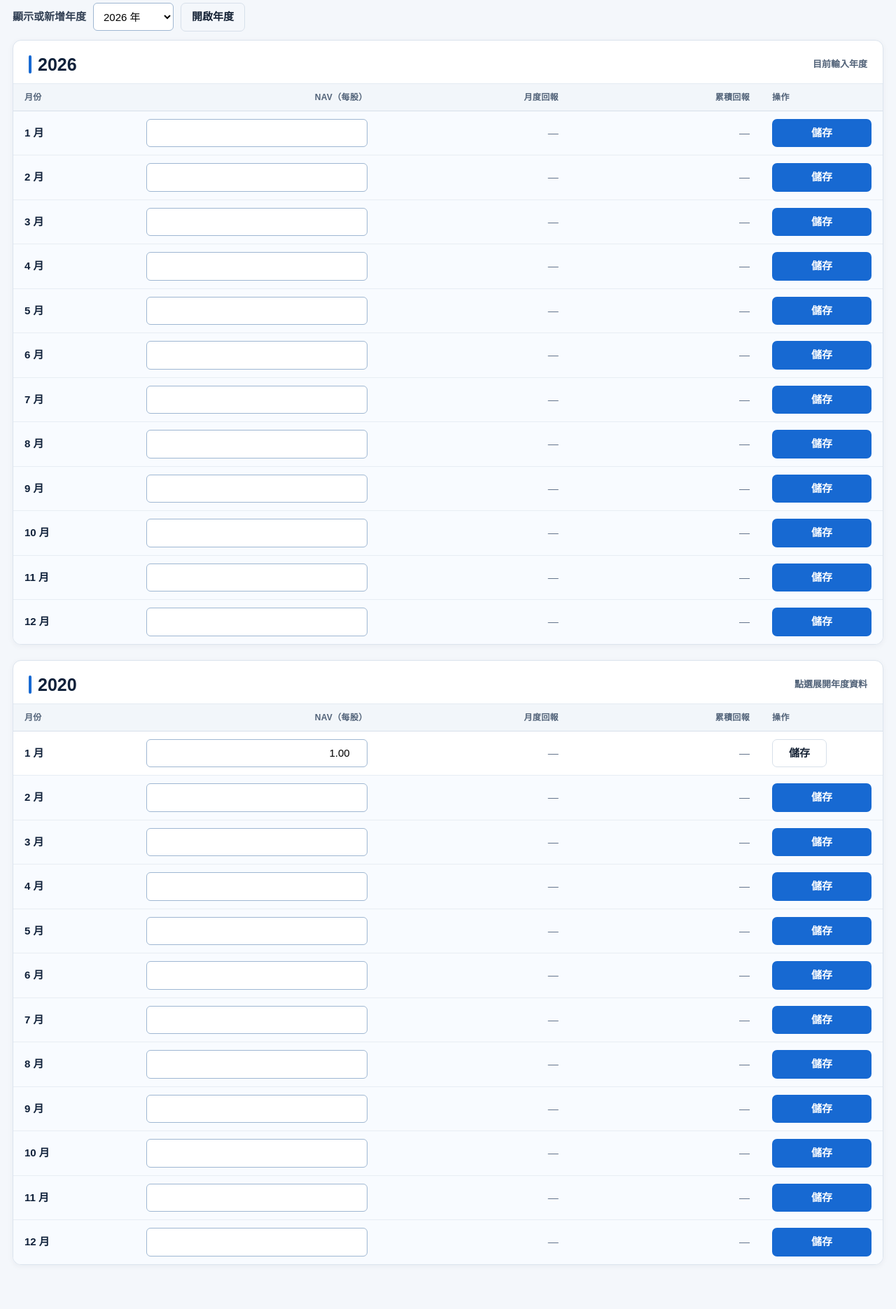
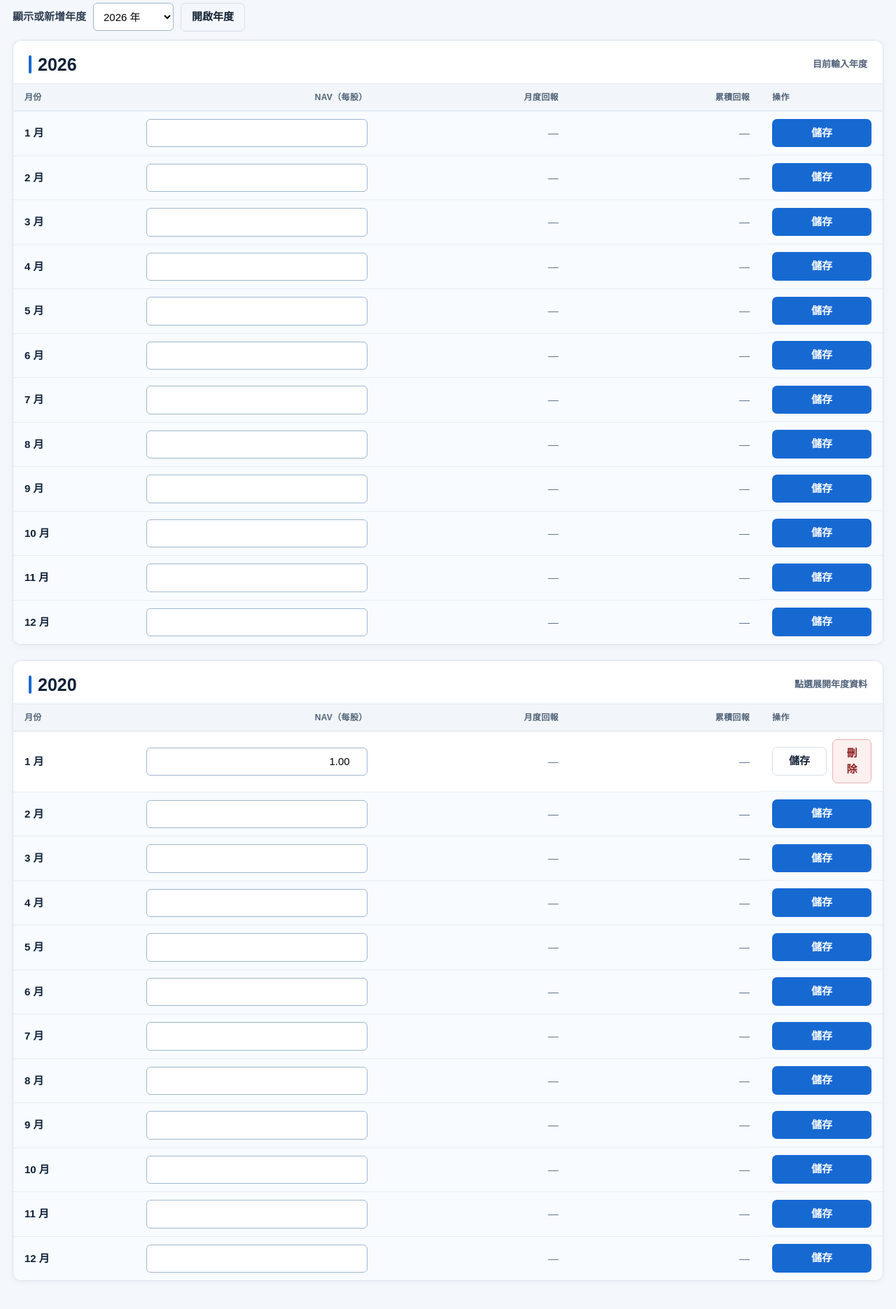
Before and after one commit to aaronckyau/license9_nav, a Django app: page /classes/1/entry/ in a window 1280 px wide, after a click that opens the changed part. Shown: the part 346-2216 px from the top of the page at 70% size. Before the commit the page ends 2159 px from the top, so only its background shows below. Run offline with Django 5.2, Linux system fonts and the light colour scheme; a user stored in the database is signed in; tables that the repository leaves empty hold one stand-in row (values such as "Sample post"); some libraries are stand-ins or nearby versions.

Commit message:
Simplify reports and add NAV deletion

```diff
--- a/navapp/urls.py
+++ b/navapp/urls.py
@@ -32,6 +32,11 @@ urlpatterns = [
         views.nav_edit,
         name="nav-edit",
     ),
+    path(
+        "classes/<int:share_class_pk>/nav/<int:pk>/delete/",
+        views.nav_delete,
+        name="nav-delete",
+    ),
     path("classes/<int:pk>/nav/import/", views.bulk_import, name="bulk-import"),
     path("reports/new/", views.report_create, name="report-create"),
     path("reports/", views.report_history, name="report-history"),
--- a/navapp/views.py
+++ b/navapp/views.py
@@ -527,6 +527,45 @@ def nav_edit(request, share_class_pk, pk=None):
 
 
 @login_required
+@require_POST
+def nav_delete(request, share_class_pk, pk):
+    share_class = get_object_or_404(ShareClass, pk=share_class_pk, is_active=True)
+    with transaction.atomic():
+        record = get_object_or_404(
+            NAVRecord.objects.select_for_update(),
+            pk=pk,
+            share_class=share_class,
+            is_active=True,
+        )
+        before = _nav_json(record)
+        record.is_active = False
+        record.revision += 1
+        record.updated_by = request.user
+        record.save(update_fields=["is_active", "revision", "updated_by", "updated_at"])
+        AuditLog.objects.create(
+            actor=request.user,
+            entity_type="NAVRecord",
+            entity_id=str(record.pk),
+            action="DELETE",
+            before_json=before,
+            reason="使用者於每月 NAV 表格刪除紀錄",
+        )
+        stale_count = mark_affected_reports_stale(
+            record,
+            request.user,
+            "NAV 紀錄已刪除",
+        )
+        reset_affected_mutable_reports(record, request.user, "NAV 紀錄已刪除")
+    if stale_count:
+        messages.warning(request, f"NAV 已刪除；{stale_count} 份定稿報告需要重新產生。")
+    else:
+        messages.success(request, "NAV 已刪除。")
+    return_year = request.POST.get("return_year", "")
+    suffix = f"?year={return_year}" if return_year.isdigit() else ""
+    return redirect(f"{reverse('simple-entry', args=[share_class.pk])}{suffix}")
+
+
+@login_required
 def bulk_import(request, pk):
     share_class = get_object_or_404(ShareClass, pk=pk)
     preview_rows = None
@@ -847,7 +886,7 @@ def _report_history_context(
             "month": active_report.report_month,
         }
     return {
-        "reports": reports,
+        "reports": [active_report] if active_report else [],
         "selected_report": str(active_report.pk) if active_report else "",
         "report": active_report,
         "period_form": report_create_form or ReportCreateForm(initial=period_initial),
--- a/static/css/nav-simplified.css
+++ b/static/css/nav-simplified.css
@@ -81,6 +81,22 @@
   font-weight: 700;
 }
 
+.nav-action-cell {
+  align-items: center;
+  display: flex;
+  gap: 8px;
+}
+
+.nav-delete-form {
+  margin: 0;
+}
+
+.button.danger {
+  background: #fff0f0;
+  border-color: #e4b1b1;
+  color: #8f2424;
+}
+
 .nav-dashboard-table th:nth-child(1) {
   width: 14%;
 }
--- a/templates/navapp/simple_entry.html
+++ b/templates/navapp/simple_entry.html
@@ -56,7 +56,7 @@
                   </td>
                   <td class="nav-monthly-return numeric {{ month.monthly_return_class }}" data-label="月度回報">{{ month.monthly_return_display }}</td>
                   <td class="nav-cumulative-return numeric {{ month.cumulative_return_class }}" data-label="累積回報">{{ month.cumulative_return_display }}</td>
-                  <td class="nav-action-cell" data-label="操作"><button class="button ghost nav-save-button" form="nav-update-{{ month.record.pk }}" type="submit">{% if inline_update_record.pk == month.record.pk and inline_update_form.large_change_warning %}確認大幅變動{% else %}儲存{% endif %}</button></td>
+                  <td class="nav-action-cell" data-label="操作"><button class="button ghost nav-save-button" form="nav-update-{{ month.record.pk }}" type="submit">{% if inline_update_record.pk == month.record.pk and inline_update_form.large_change_warning %}確認大幅變動{% else %}儲存{% endif %}</button><form method="post" action="{% url 'nav-delete' share_class.pk month.record.pk %}" class="nav-delete-form">{% csrf_token %}<input type="hidden" name="return_year" value="{{ selected_year }}"><button class="button danger" type="submit">刪除</button></form></td>
                 {% elif month.is_entry_allowed %}
                   <td class="nav-value-cell numeric" data-label="NAV（每股）">
                     <form id="nav-create-{{ year_group.year }}-{{ month.month }}" method="post" class="nav-inline-form">
```
Also changed, not shown: docs/ASSUMPTIONS.md (+1 -0 lines), docs/IMPLEMENTATION_STATUS.md (+7 -0 lines), templates/navapp/report_history.html (+22 -1 lines), tests/test_imports_models_web.py (+12 -0 lines).
